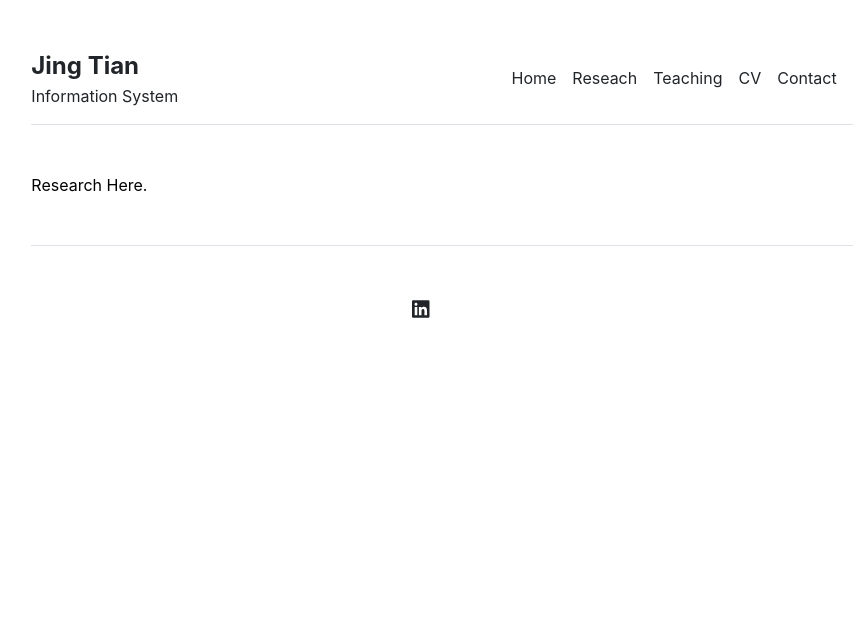
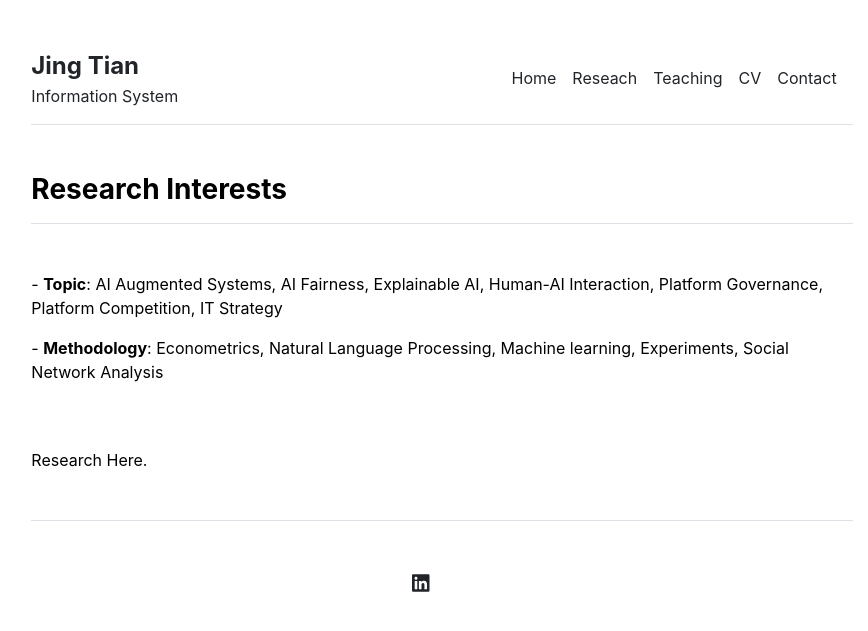
Before and after one commit to jingtianIS/jingtianIS.github.io, a Jekyll site: the page built from research.md, in a window 1280 px wide. Shown: the top 631 px of the page, without its empty margins (198-1066 px from the left). Built offline with Jekyll 4.4.1, drawn with Linux system fonts in a browser that asks for light colours.

Commit message:
Update research.html

```diff
--- a/_layouts/research.html
+++ b/_layouts/research.html
@@ -4,4 +4,13 @@ layout: default
 
 {{ content }}
 
+<div class="row g-5 mb-5">
+  <div class="col-md-12">
+    <h3 class="fw-bold border-bottom pb-3 mb-5">Research Interests</h3>
+      <p>- <b>Topic</b>: AI Augmented Systems, AI Fairness, Explainable AI, Human-AI Interaction, Platform Governance, Platform Competition, IT Strategy</p>
+
+      <p>- <b>Methodology</b>: Econometrics, Natural Language Processing, Machine learning, Experiments, Social Network Analysis</p>
+  </div>
+</div>
+
 {% include research.html %}
```
